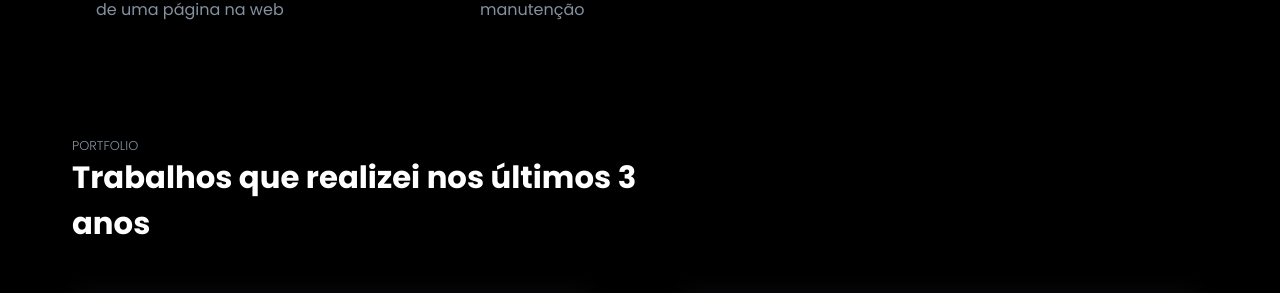
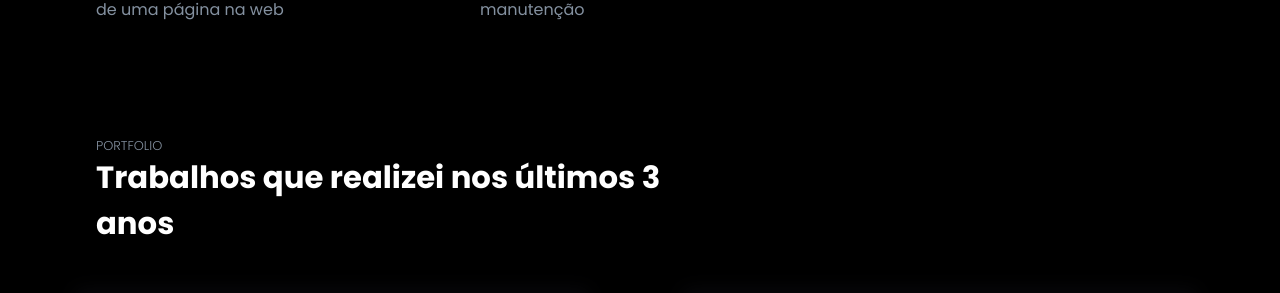
Before and after one commit to Scriblet/Portfolio, a React (Create React App) app: page / in a window 1280 px wide. Shown: the part 3594-3887 px from the top of the page. Built offline with nearby package versions, Linux system fonts and the light colour scheme; grey boxes are pictures that could not be loaded.

Commit message:
correção texto portfolio

```diff
--- a/src/App.css
+++ b/src/App.css
@@ -232,7 +232,7 @@ body {
 }
 
 .jobs-list-texts {
-  margin-left: 72px;
+  margin-left: 96px;
   text-align: start;
 }
 
```
Also changed, not shown: 1 other file (tests, documents, lock files or other folders).
